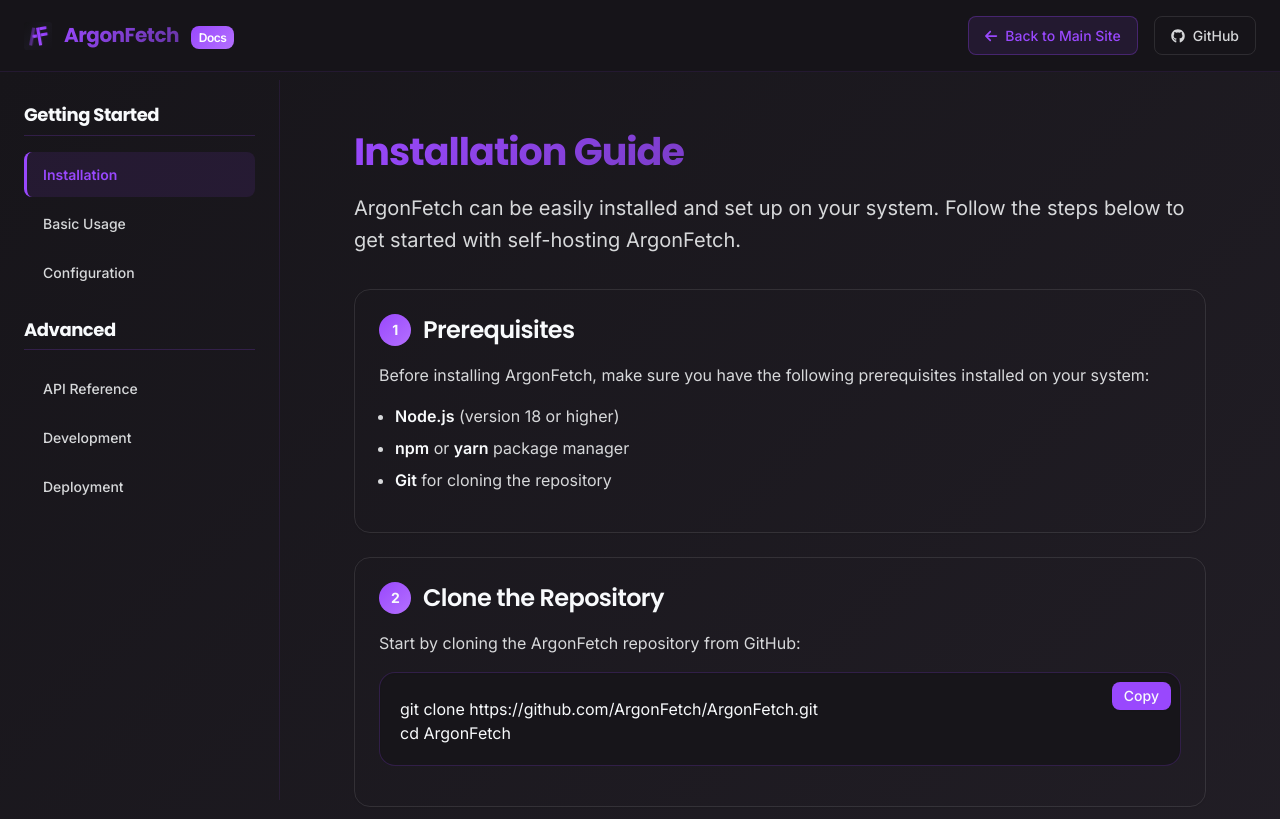
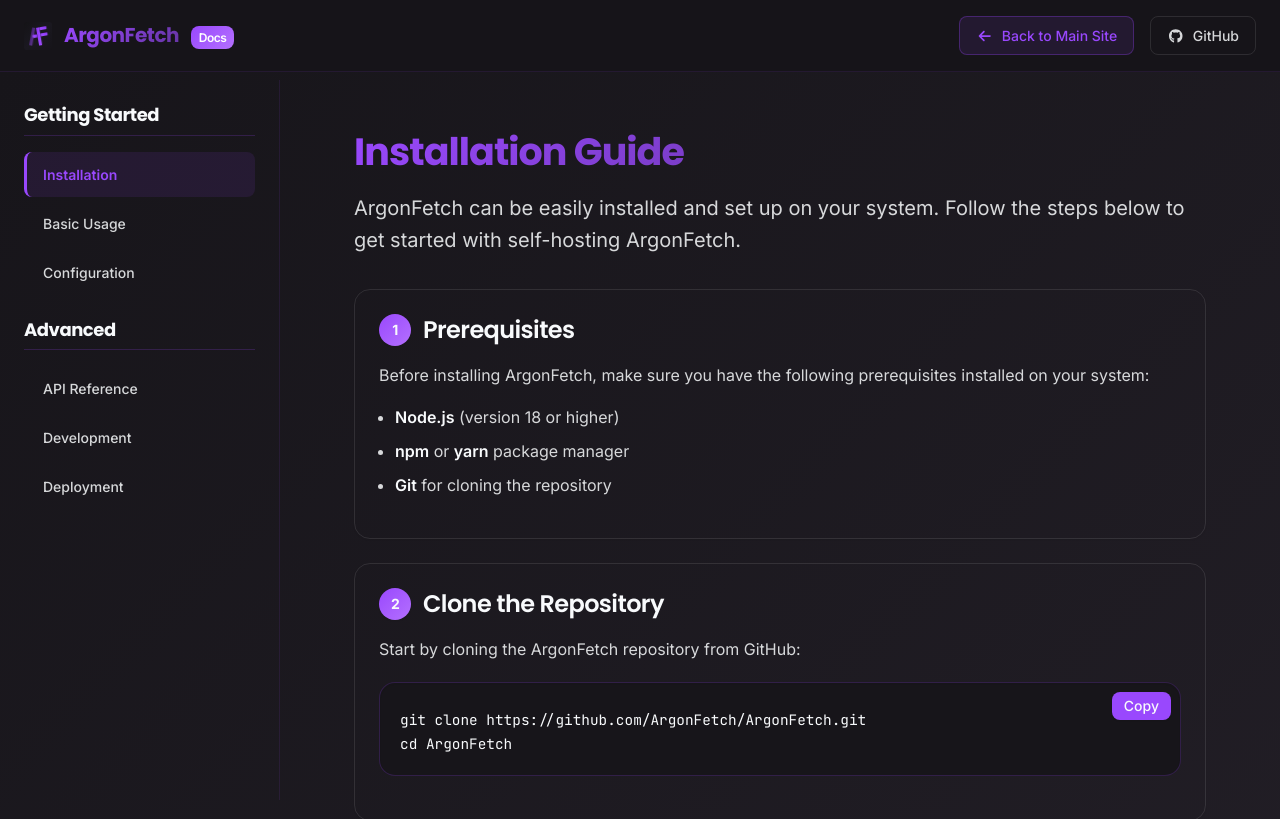
Before and after one commit to ArgonFetch/ArgonFetchWebsite, an Angular app: page /docs/installation in a window 1280 px wide. Shown: the top 819 px of the page. Built offline with nearby package versions, Linux system fonts and the light colour scheme.

Commit message:
Update permissions and error thresholds; add npm view command and adjust maximum error size

```diff
--- a/angular.json
+++ b/angular.json
@@ -53,7 +53,7 @@
                 {
                   "type": "anyComponentStyle",
                   "maximumWarning": "4kB",
-                  "maximumError": "10kB"
+                  "maximumError": "12kB"
                 }
               ],
               "outputHashing": "all"
--- a/package.json
+++ b/package.json
@@ -19,7 +19,7 @@
     "@angular/platform-browser": "^20.3.0",
     "@angular/platform-browser-dynamic": "^20.3.0",
     "@angular/router": "^20.3.0",
-    "@fortawesome/angular-fontawesome": "^1.0.0",
+    "@fortawesome/angular-fontawesome": "^3.0.0",
     "@fortawesome/fontawesome-svg-core": "^6.7.2",
     "@fortawesome/free-brands-svg-icons": "^7.0.1",
     "@fortawesome/free-solid-svg-icons": "^6.7.2",
--- a/src/app/layouts/docs-layout/docs-layout.component.scss
+++ b/src/app/layouts/docs-layout/docs-layout.component.scss
@@ -74,7 +74,7 @@
   position: relative;
 
   // Docs content styling
-  :deep() {
+  ::ng-deep {
     h1, h2, h3, h4, h5, h6 {
       color: var(--text-primary);
       margin-top: var(--spacing-8);
```
Also changed, not shown: .claude/settings.local.json, 1 other file (tests, documents, lock files or other folders).
